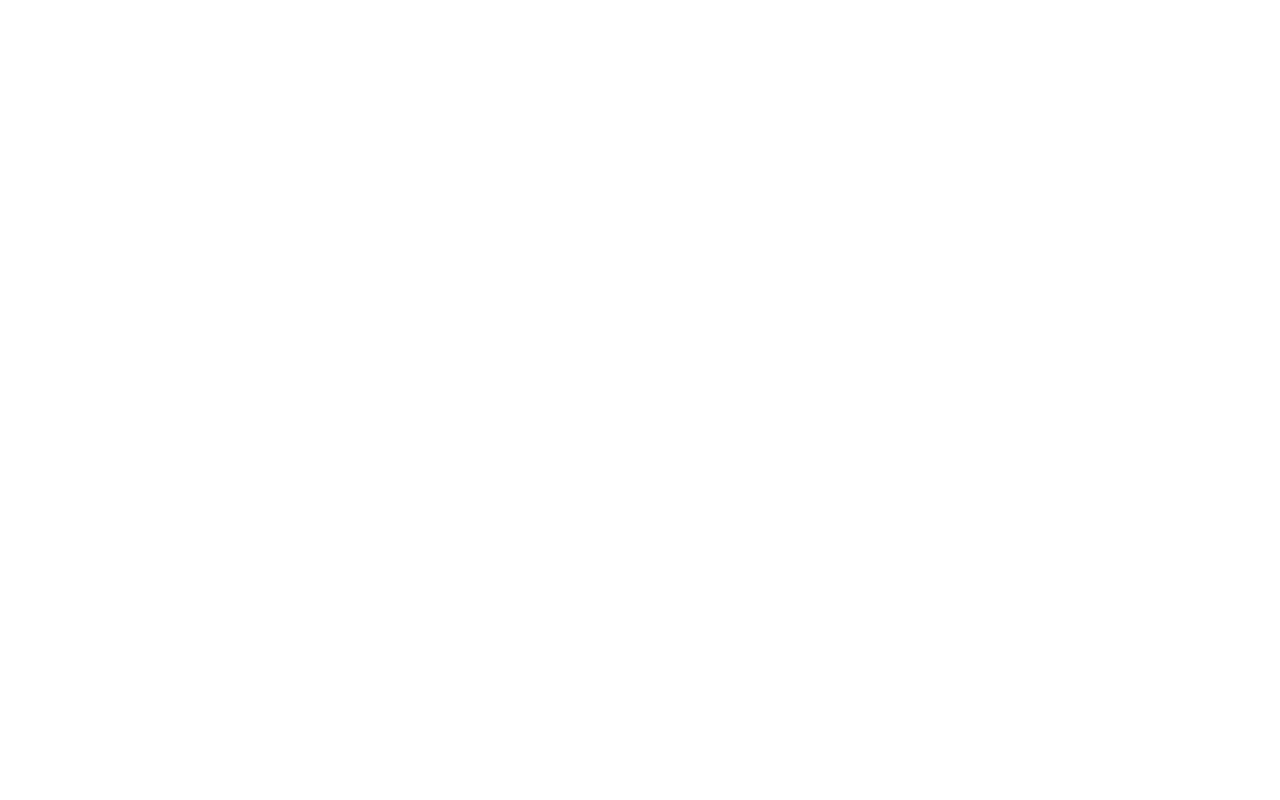
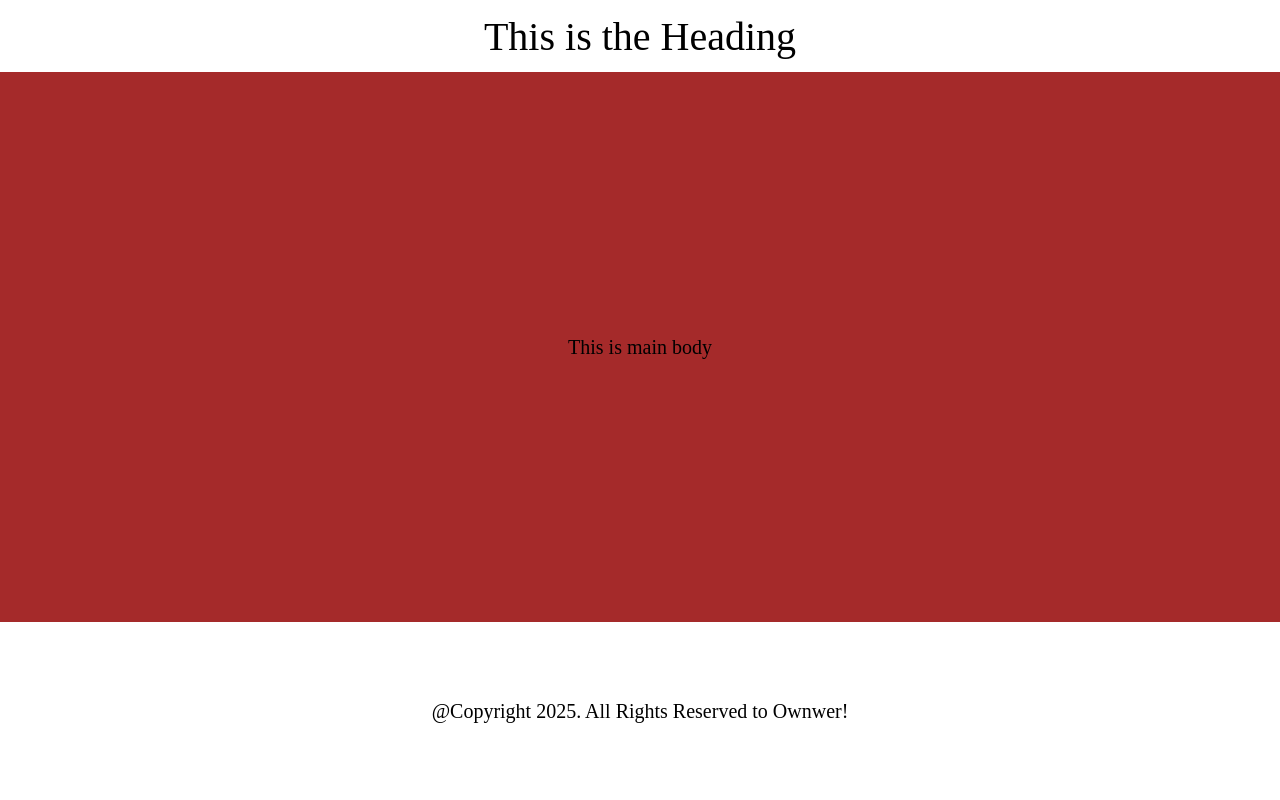
Before and after one commit to SMIT9604/WEBTECH, a plain HTML site: page CSS/DAY-19-CSSListStyling/var.html in a window 1280 px wide. Drawn offline with Linux system fonts and the light colour scheme.

Commit message:
Updated webtech Progress

```diff
--- a/CSS/DAY-19-CSSListStyling/var.html
+++ b/CSS/DAY-19-CSSListStyling/var.html
@@ -3,9 +3,72 @@
 <head>
     <meta charset="UTF-8">
     <meta name="viewport" content="width=device-width, initial-scale=1.0">
-    <title>Variable Function</title>
+    <title>Global Variable In CSS</title>
 </head>
+
+<style>
+
+    :root{
+        --headcolor: white;
+        --maincolor: brown;
+        --footcolor: white;
+
+        --textsize: 20px;
+        --headsize: 40px;
+        --textcolor: black;
+
+        --bordercolor: black;
+    }
+
+    *{
+        margin: 0px;
+        padding: 0px;
+        box-sizing: border-box;
+    }
+
+    header{
+        width: 100%;
+        height: 72px;
+        background-color: var(--headcolor);
+        color: var(--textcolor);
+        font-size: var(--headsize);
+        display: flex;
+        justify-content: center;
+        align-items: center;
+    }
+
+    main{
+        width: 100%;
+        height: 550px;
+        background-color: var(--maincolor);
+        color: var(--textcolor);
+        font-size: var(--textsize);
+        display: flex;
+        justify-content: center;
+        align-items: center;
+    }
+
+    footer{
+        width: 100%;
+        height: calc(100vh - 622px);
+        background-color: var(--footcolor);
+        color: var(--textcolor);
+        font-size: var(--textsize);
+        display: flex;
+        justify-content: center;
+        align-items: center;
+    }
+
+
+</style>
+
 <body>
+
+    <section>
+        <header>This is the Heading</header>
+        <main>This is main body</main>
+        <footer>@Copyright 2025. All Rights Reserved to Ownwer!</footer>
+    </section>
 
 </body>
 </html>
--- /dev/null
+++ b/TAILWINDCSS/src/input.css
@@ -0,0 +1 @@
+@import "tailwindcss";
```
Also changed, not shown: TAILWINDCSS/package.json (added, +17 -0 lines), TAILWINDCSS/src/index.html (added, +12 -0 lines), TAILWINDCSS/src/login.html (added, +17 -0 lines), TAILWINDCSS/src/output.css (added), 1 other file.
